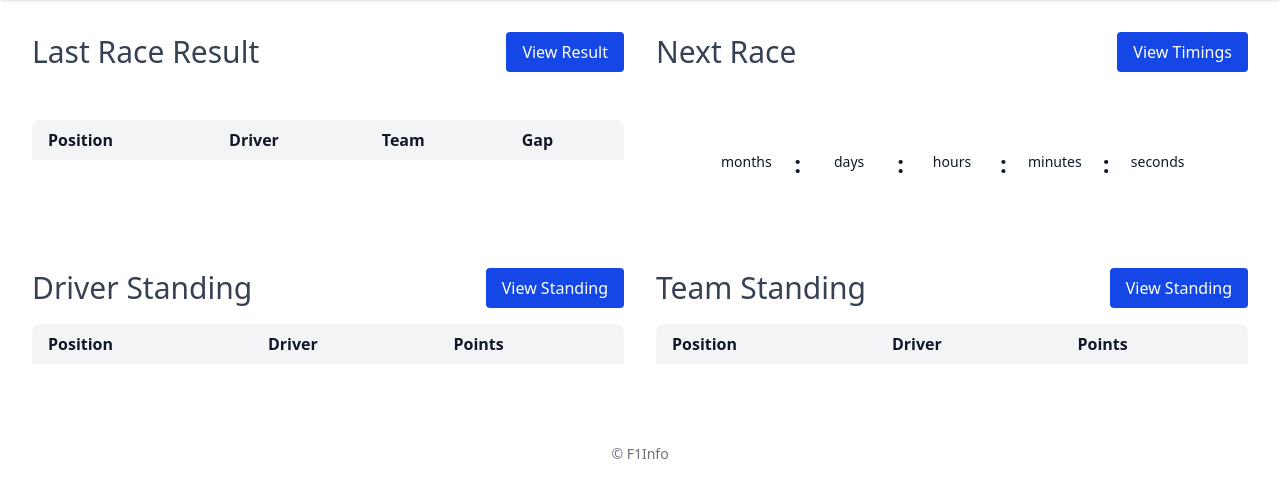
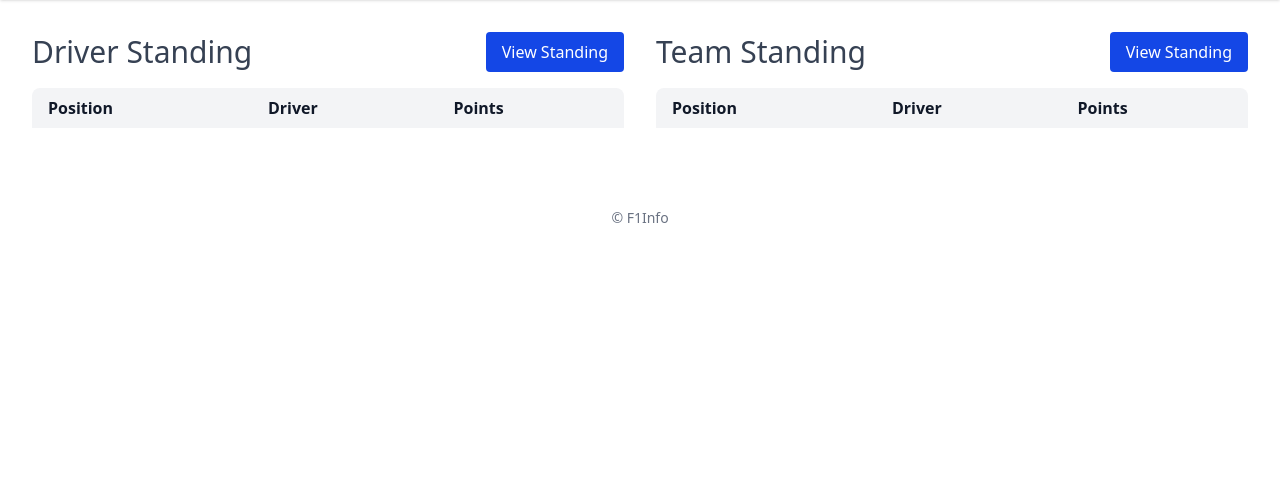
Before and after one commit to SuhasManju/RacePulse, a Django app: page / in a window 1280 px wide. Shown: the part 80-578 px from the top of the page. Run offline with Django 5.2, Linux system fonts and the light colour scheme; tables that the repository leaves empty hold one stand-in row (values such as "Sample post"); lists and menus that the app fills with data are empty; some libraries are stand-ins or nearby versions.

Commit message:
home page for previous year fix

```diff
--- a/RacePulse/views.py
+++ b/RacePulse/views.py
@@ -75,11 +75,6 @@
         latest_race_pk = RaceData.objects.order_by(
             '-race_id').values_list('race_id', flat=True).first()
 
-        latest_result_qs = RaceData.objects.filter(race_id=latest_race_pk,
-                                                   type=RaceData.RACE_RESULT).order_by(
-            OrderBy(F("position_number"), nulls_last=True)).values_list(
-                "position_number", "driver__name", "constructor__name", "race_gap")[:3]
-
         driver_standing_qs = SeasonDriverStanding.objects.filter(
             year_id=year).order_by("position_number").select_related("driver")
         team_standing_qs = SeasonConstructorStanding.objects.filter(
@@ -88,15 +83,21 @@
         race_qs = Race.objects.filter(
             year_id=year).select_related("circuit").order_by("pk")
 
+
         last_race_result = []
-        for position, driver_name, team_name, race_gap in latest_result_qs:
-            temp = {
-                "position": position,
-                "driverName": driver_name,
-                "teamName": team_name,
-                "gap": race_gap,
-            }
-            last_race_result.append(temp)
+        if year == settings.CURRENT_YEAR:
+            latest_result_qs = RaceData.objects.filter(race_id=latest_race_pk,
+                                                       type=RaceData.RACE_RESULT).order_by(
+                OrderBy(F("position_number"), nulls_last=True)).values_list(
+                    "position_number", "driver__name", "constructor__name", "race_gap")[:3]
+            for position, driver_name, team_name, race_gap in latest_result_qs:
+                temp = {
+                    "position": position,
+                    "driverName": driver_name,
+                    "teamName": team_name,
+                    "gap": race_gap,
+                }
+                last_race_result.append(temp)
 
         races_list = []
         next_race = {}
@@ -129,7 +130,9 @@
         context_dict['raceData'] = races_list
         context_dict['nextRace'] = next_race
 
-        last_race['standings'] = last_race_result
+        if last_race_result:
+            last_race['standings'] = last_race_result
+
         context_dict['lastRaceResult'] = last_race
 
         driver_standing_list = []
--- a/templates/headers.html
+++ b/templates/headers.html
@@ -65,7 +65,6 @@
         dropdownMenu.classList.toggle('hidden');
     });
 
-    // Optional: close dropdown when clicking outside
     document.addEventListener('click', (event) => {
         if (!dropdownButton.contains(event.target) && !dropdownMenu.contains(event.target)) {
             dropdownMenu.classList.add('hidden');
--- a/templates/index.html
+++ b/templates/index.html
@@ -1,6 +1,7 @@
 {% extends "base.html" %}
 
 {% block content %}
+{% if lastRaceResult %}
 <div class="flex w-full mt-4"> <!-- Horizontal split -->
     <!-- Left section -->
     <div class="w-1/2 p-4">
@@ -46,7 +47,7 @@
         <div class="flex items-center justify-between mb-4">
             <h1 class="text-3xl text-gray-700">Next Race</h1>
             <button class="bg-blue-700 text-white px-4 py-2 rounded hover:bg-blue-600">
-                <a href="race/{{nextRace.year}}/{{nextRace.round}}/">View Timings</a>
+                <a href="/race/{{nextRace.year}}/{{nextRace.round}}/">View Timings</a>
             </button>
         </div>
 
@@ -59,6 +60,7 @@
     </div>
 
 </div>
+{% endif %}
 
 <div class="flex w-full mt-4">
     <div class="w-1/2 p-4">
@@ -84,7 +86,7 @@
                         <td class="px-4 py-2">{{ forloop.counter }}</td>
                         <td class="px-4 py-2">
                             <a href=/drivers/{{driver.pk}}/>
-                                <img src="{{driver.img}}" class="w-auto h-9 inline-block rounded-3xl mr-1.5" />
+                                <img src="{{driver.img}}" class="w-auto h-9 inline-block rounded-3xl mr-1.5" onerror="this.style.display='none';"/>
                                 {{ driver.name }}
                             </a>
                         </td>
@@ -121,7 +123,7 @@
                         <td class="px-4 py-2">{{ forloop.counter }}</td>
                         <td class="px-4 py-2">
                             <a href="/team/{{team.pk}}">
-                                <img src="{{team.img}}" class="w-auto h-9 inline-block" />
+                                <img src="{{team.img}}" class="w-auto h-9 inline-block" onerror="this.style.display='none';"/>
                                 {{ team.name }}
                             </a>
                         </td>
--- a/theme/static/css/dist/styles.css
+++ b/theme/static/css/dist/styles.css
@@ -722,10 +722,6 @@
     --tw-shadow: 0 4px 6px -1px var(--tw-shadow-color, rgb(0 0 0 / 0.1)), 0 2px 4px -2px var(--tw-shadow-color, rgb(0 0 0 / 0.1));
     box-shadow: var(--tw-inset-shadow), var(--tw-inset-ring-shadow), var(--tw-ring-offset-shadow), var(--tw-ring-shadow), var(--tw-shadow);
   }
-  .shadow-sm {
-    --tw-shadow: 0 1px 3px 0 var(--tw-shadow-color, rgb(0 0 0 / 0.1)), 0 1px 2px -1px var(--tw-shadow-color, rgb(0 0 0 / 0.1));
-    box-shadow: var(--tw-inset-shadow), var(--tw-inset-ring-shadow), var(--tw-ring-offset-shadow), var(--tw-ring-shadow), var(--tw-shadow);
-  }
   .ring {
     --tw-ring-shadow: var(--tw-ring-inset,) 0 0 0 calc(1px + var(--tw-ring-offset-width)) var(--tw-ring-color, currentcolor);
     box-shadow: var(--tw-inset-shadow), var(--tw-inset-ring-shadow), var(--tw-ring-offset-shadow), var(--tw-ring-shadow), var(--tw-shadow);
```
